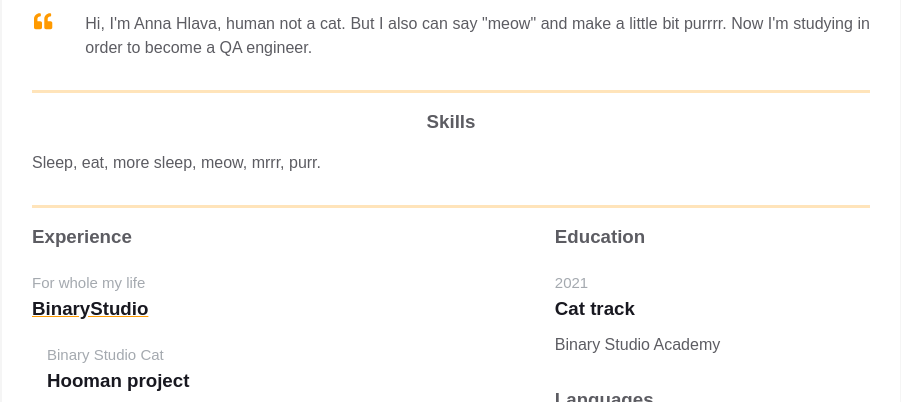
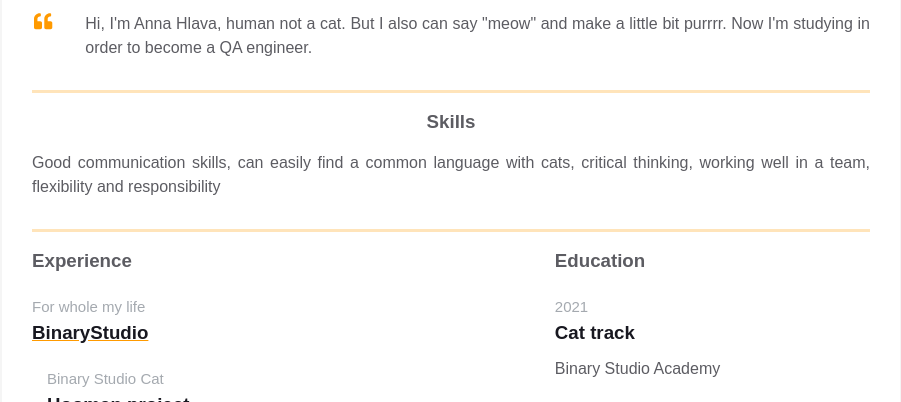
Before and after one commit to AnnaHlava/homepage, a plain HTML site: page index.html in a window 1280 px wide. Shown: the part 350-752 px from the top of the page, without its empty margins (189-1090 px from the left). Drawn offline with Linux system fonts and the light colour scheme.

Commit message:
R5 skills were changed.

```diff
--- a/index.html
+++ b/index.html
@@ -106,7 +106,7 @@
             <div class="resume__block">
               <div class="skills">
                 <h3 class="skills__header">Skills</h3>
-                <p class="skills__text">Sleep, eat, more sleep, meow, mrrr, purr. </p>
+                <p class="skills__text">Good communication skills, can easily find a common language with cats, critical thinking, working well in a team, flexibility and responsibility</p>
               </div>
             </div>
           </div>
```
